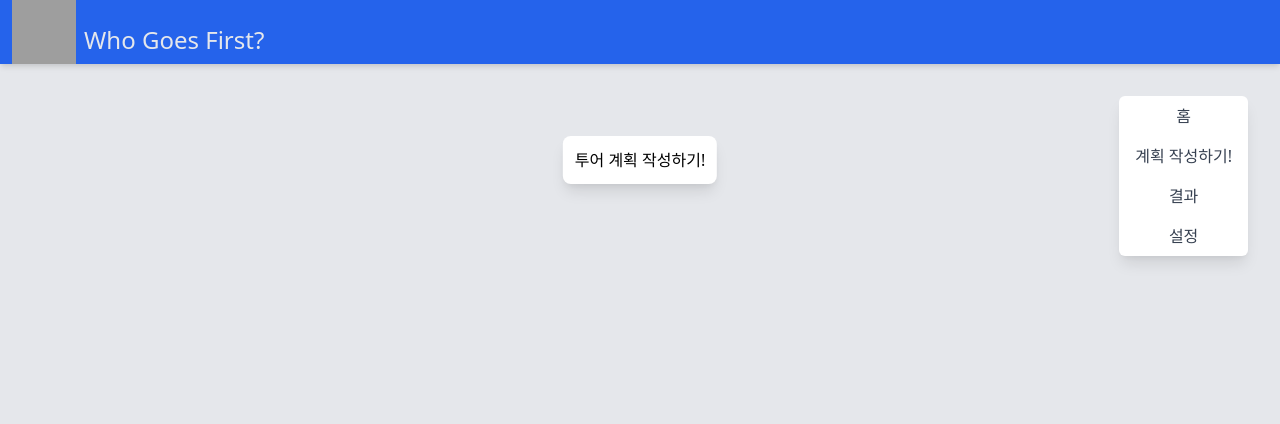
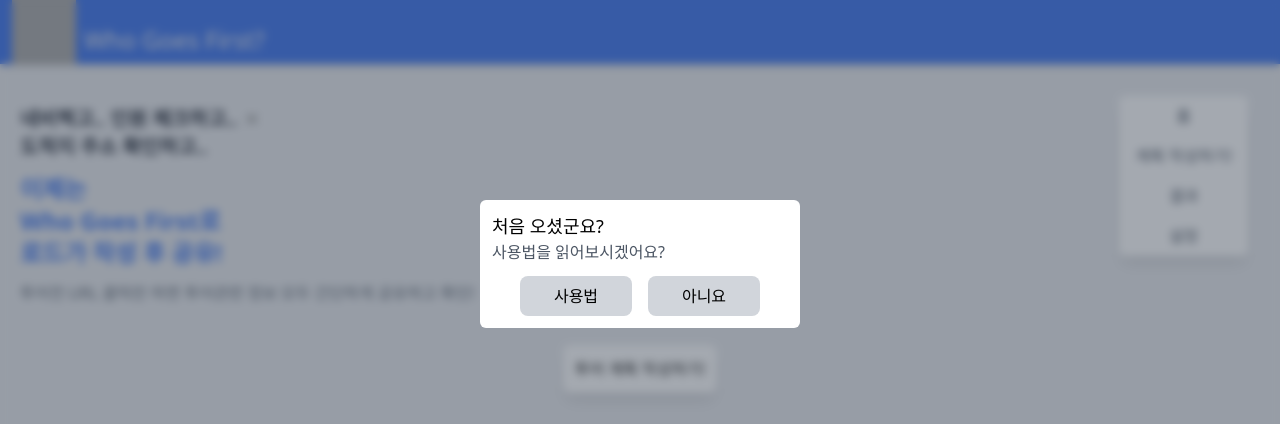
Before and after one commit to IwannabeRealnerD/WhoGoesFirst, a React (Create React App) app: page / in a window 1280 px wide. Shown: the top 424 px of the page. Built offline with nearby package versions, Linux system fonts and the light colour scheme; grey boxes are pictures that could not be loaded.

Commit message:
main page first visit modal issue fixed

```diff
--- a/src/Pages/Main/index.tsx
+++ b/src/Pages/Main/index.tsx
@@ -11,10 +11,13 @@
     const isCatchphraseOn = useAppSelector(
         (state) => state.SettingReducer.isCatchphraseOn
     );
+    const isExplainOn = useAppSelector(
+        (state) => state.SettingReducer.isExplainOn
+    );
     return (
         <motion.div {...FadeInOutVariants}>
             {isCatchphraseOn && <CatchPhrase />}
-            {/* <ExplainModal /> */}
+            {isExplainOn && <ExplainModal />}
             <Link to="/writeplan/1where">
                 <button
                     type="button"
--- a/src/Redux/Reducers/SettingsReducer/index.ts
+++ b/src/Redux/Reducers/SettingsReducer/index.ts
@@ -4,14 +4,12 @@
     isAnimationOn: boolean;
     isCatchphraseOn: boolean;
     isExplainOn: boolean;
-    isExplainOff: boolean;
 }
 
 const initialState: SettingInfo = {
     isAnimationOn: false,
-    isCatchphraseOn: false,
-    isExplainOn: false,
-    isExplainOff: false,
+    isCatchphraseOn: true,
+    isExplainOn: true,
 };
 
 const SettingReducer = (
@@ -30,7 +28,7 @@
         case ActionType.EXPLAIN_ON:
             return { ...state, isExplainOn: true };
         case ActionType.EXPLAIN_OFF:
-            return { ...state, isExplainOff: true };
+            return { ...state, isExplainOn: false };
         default:
             return state;
     }
```
